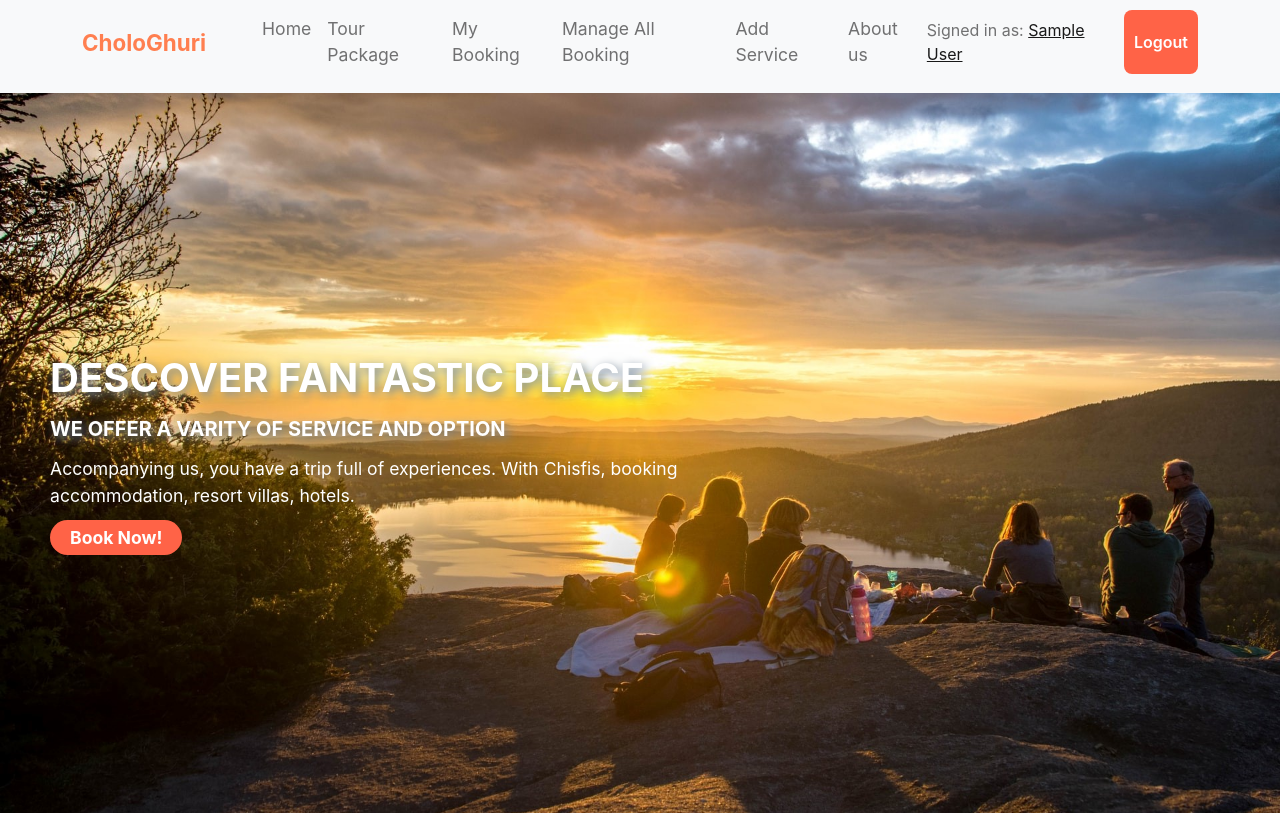
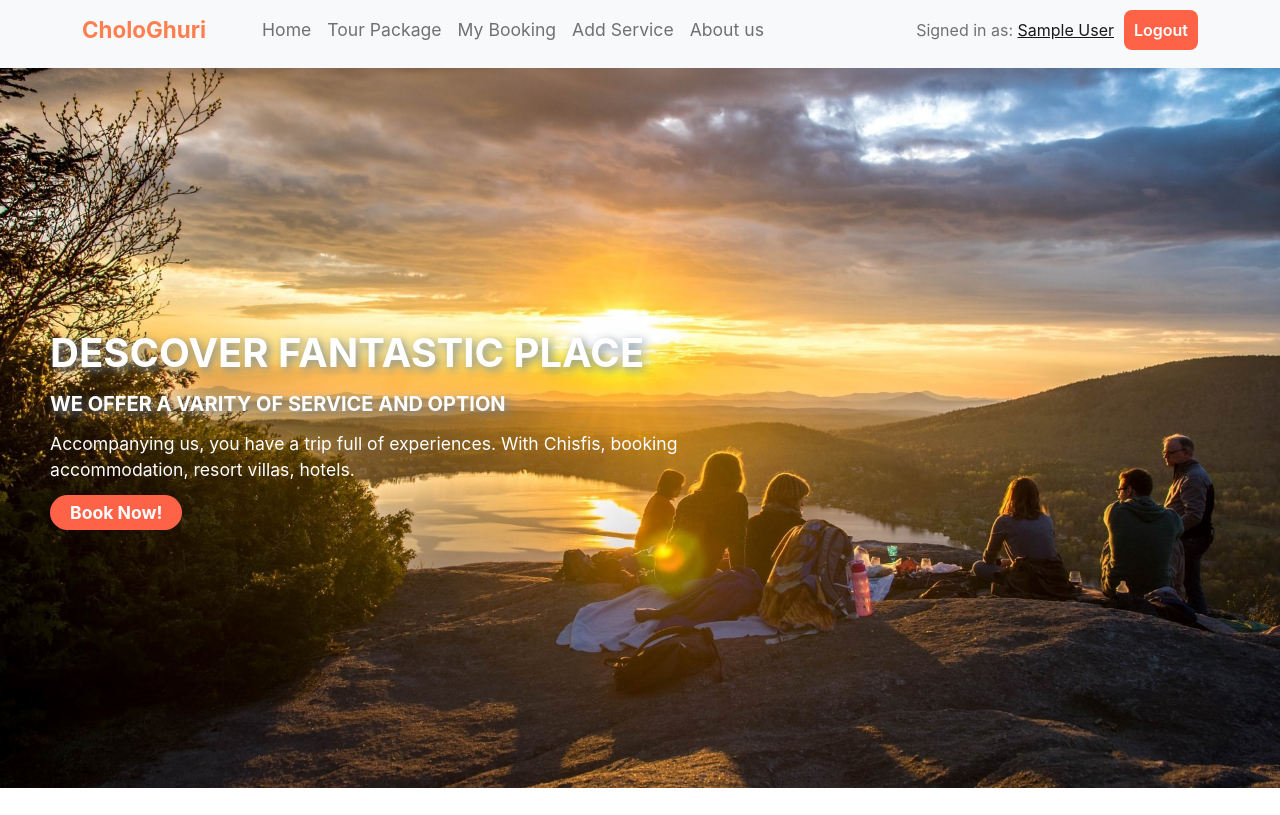
Before and after one commit to NirobxHasan/chologhuri-travel-booking-react-frontend, a React (Create React App) app: page / in a window 1280 px wide. Shown: the top 815 px of the page. Built offline with nearby package versions, Linux system fonts and the light colour scheme; no server answers; sample sign-in values are in the browser's storage.

Commit message:
comment live server link

```diff
--- a/src/components/Shared/NavBar/NavBar.js
+++ b/src/components/Shared/NavBar/NavBar.js
@@ -35,7 +35,7 @@ const NavBar = () => {
                                 My Booking
                             </Nav.Link>
                         )}
-                        {user.email && (
+                        {/* {user.email && (
                             <Nav.Link
                                 className="nav-menu"
                                 as={Link}
@@ -43,7 +43,7 @@ const NavBar = () => {
                             >
                                 Manage All Booking
                             </Nav.Link>
-                        )}
+                        )} */}
                         {user.email && (
                             <Nav.Link
                                 className="nav-menu"
```
Also changed, not shown: 1 other file (tests, documents, lock files or other folders).
